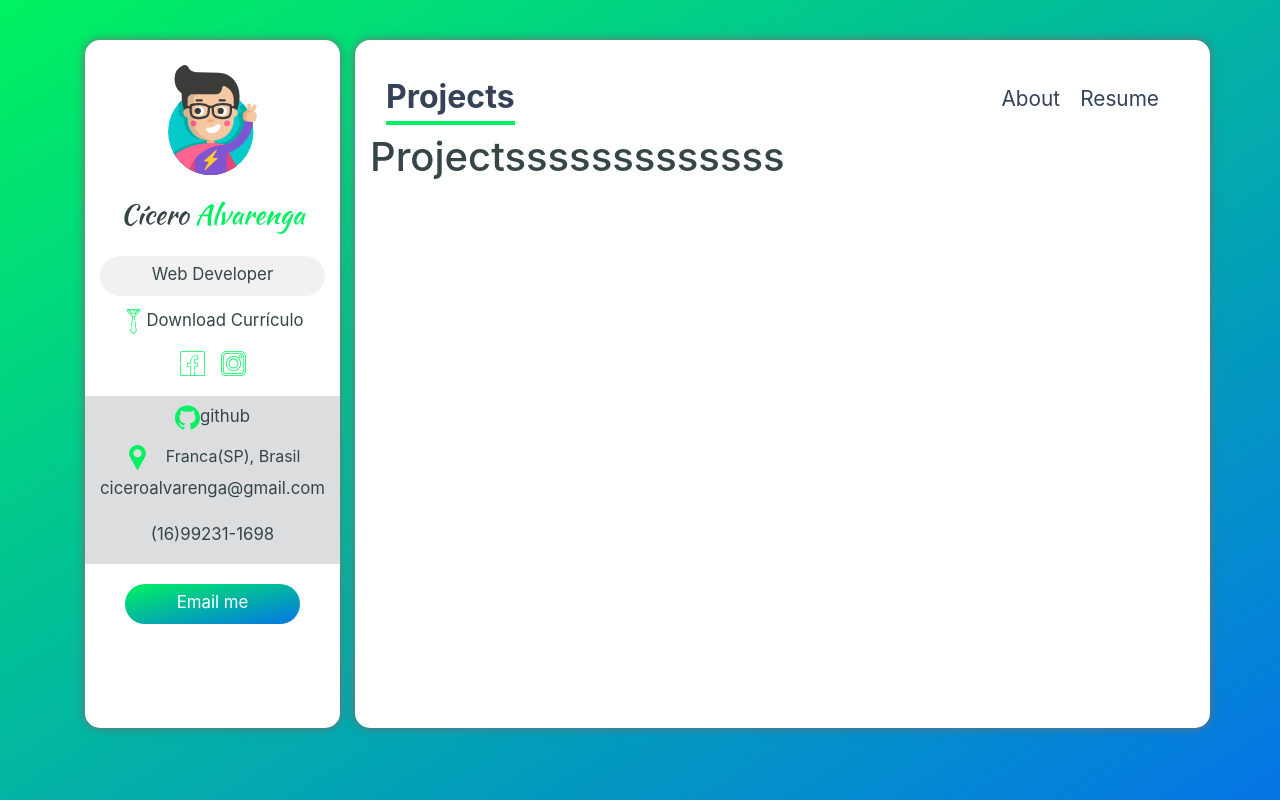
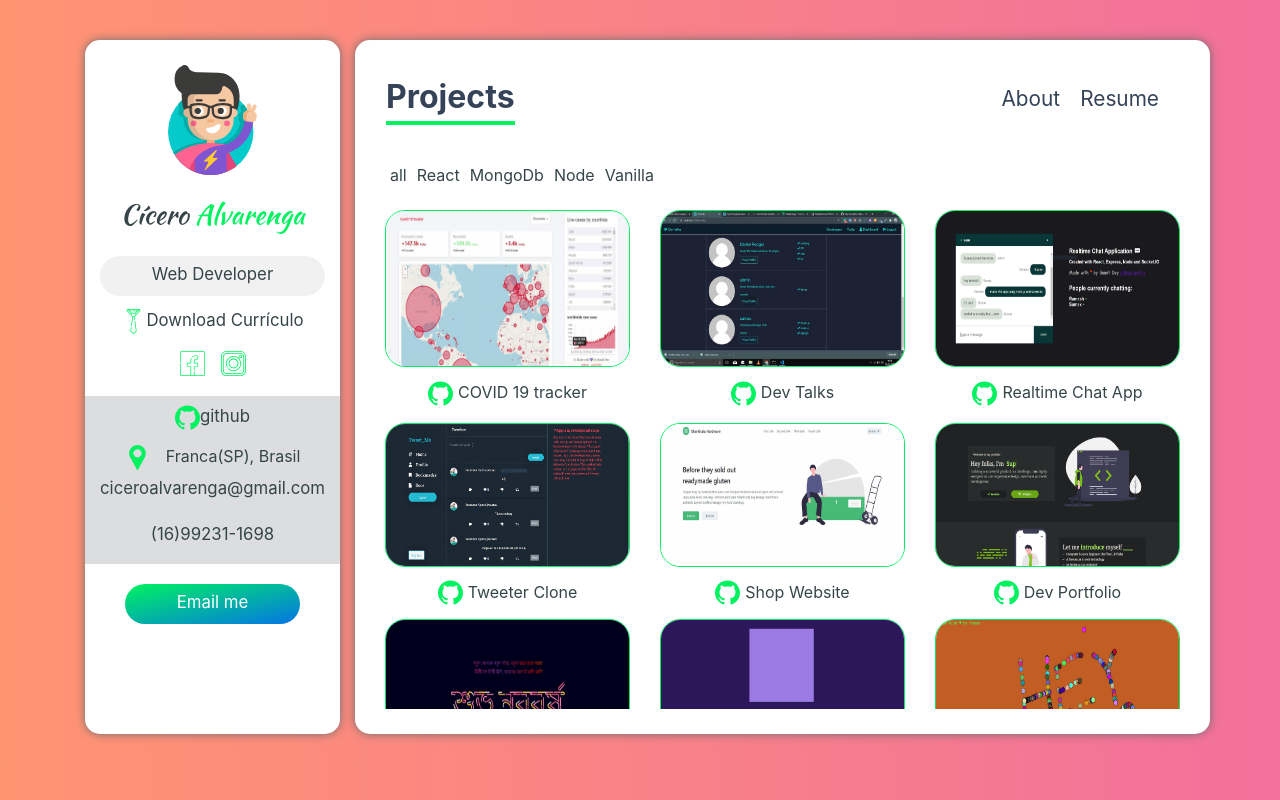
Before and after one commit to ciceroalvarenga/my_portfolio, a React (Create React App) app: page /projects in a window 1280 px wide. Built offline with nearby package versions, Linux system fonts and the light colour scheme.

Commit message:
Animação das barras de progresso

```diff
--- a/src/components/bar/Bar.js
+++ b/src/components/bar/Bar.js
@@ -1,17 +1,29 @@
-import React from 'react';
+import React, { useEffect, useState } from 'react';
 import './bar.css';
 
 export const Bar = ({ value: { icon, name, level } }) => {
-  const bar_width = `${level}%`;
+  const [style, setStyle] = useState({});
+  const [translucit, setTranslucit] = useState({});
+
+  setTimeout(() => {
+    const newStyle = {
+      opacity: 1,
+      width: `${level}%`,
+    };
+    setStyle(newStyle);
+  });
 
   return (
+    <>
       <div className="bar">
-      <div className="bar_wrapper" style={{ width: bar_width }}>
+        <div className="bar_wrapper" style={style}>
           <span className="bar_name">
             <img src={icon} alt="icon" className="bar_icon mr-2" />
             {name}
           </span>
         </div>
+        <div className="spnier" />
       </div>
+    </>
   );
 };
--- a/src/components/bar/bar.css
+++ b/src/components/bar/bar.css
@@ -1,8 +1,11 @@
 .bar {
   width: 90%;
   background-color: #f1f2f3;
+  height: 30px;
+
   border-radius: 20px;
   margin-bottom: 12px;
+  position: relative;
 }
 
 .bar_icon {
@@ -11,9 +14,29 @@
 }
 
 .bar_wrapper {
-  background: linear-gradient(90deg, #00f260, #0575e6);
+  background: linear-gradient(to left, #f2709c, #ff9472);
+  box-shadow: 0 3px 3px -5px #f2709c, 0 2px 5px #f2709c;
   border-radius: 20px;
   padding: 4px 14px;
   color: #fff;
   font-size: 0.9rem;
+  height: 100%;
+  width: 0;
+  opacity: 0;
+  transition: 1s ease 0.3s;
 }
+
+.spnier {
+  border: 4px solid rgba(0, 0, 0, 0.1);
+  border-left-color: #ffffff;
+  height: 20px;
+  width: 20px;
+  border-radius: 50%;
+  animation: spin 1s linear infinite;
+}
+
+@keyframes spin {
+  to {
+    transform: rotate(360deg);
+  }
+}
--- a/src/components/project/Projects.js
+++ b/src/components/project/Projects.js
@@ -1,9 +1,34 @@
-import React from 'react';
+import React, { useState } from 'react';
+import data_projects from '../../data/projects_data';
+import { ProjectCard } from '../projectCard/ProjectCard';
+
+import './projects.css';
 
 export const Projects = () => {
+  const [projects, setProjects] = useState(data_projects);
+
+  const handleFilterCategory = (name) => {
+    console.log('clico');
+    const new_array = data_projects.filter((project) =>
+      project.category.includes(name)
+    );
+    setProjects(new_array);
+  };
+
   return (
-    <div>
-      <h1>Projectsssssssssssss</h1>
+    <div className="container projects">
+      <div className="projects_navbar">
+        <div onClick={() => setProjects(data_projects)}>all</div>
+        <div onClick={() => handleFilterCategory('react')}>React</div>
+        <div onClick={() => handleFilterCategory('mongoDB')}>MongoDb</div>
+        <div onClick={() => handleFilterCategory('node.js')}>Node</div>
+        <div onClick={() => handleFilterCategory('vanilla')}>Vanilla</div>
+      </div>
+      <div className="row">
+        {projects.map((project) => (
+          <ProjectCard key={project.name} project={project} />
+        ))}
+      </div>
     </div>
   );
 };
--- /dev/null
+++ b/src/components/project/projects.css
@@ -0,0 +1,16 @@
+.projects {
+  height: 72vh;
+  padding-top: 30px;
+  overflow-y: auto;
+}
+
+.projects_navbar {
+  display: flex;
+  margin-bottom: 5px;
+}
+
+.projects_navbar > div {
+  margin: 0 5px;
+  font-size: 1rem;
+  cursor: pointer;
+}
--- /dev/null
+++ b/src/components/projectCard/ProjectCard.js
@@ -0,0 +1,24 @@
+import React from 'react';
+import github from '../../assets/icons/github.svg';
+import './projectCard.css';
+
+export const ProjectCard = ({
+  project: { name, image, deployed_url, github_url },
+}) => {
+  return (
+    <div className="projectCard col-md-6 col-lg-4 my-2">
+      <figure className="projectCard_wrapper">
+        <a href={deployed_url} target="_blank">
+          <img src={image} alt={name} className="projectCard_image" />
+        </a>
+
+        <div className="projectCard_title">
+          <a href={github_url} target="_blank">
+            <img src={github} alt="github link" className="projectCard_icon" />
+          </a>
+          {name}
+        </div>
+      </figure>
+    </div>
+  );
+};
--- /dev/null
+++ b/src/components/projectCard/projectCard.css
@@ -0,0 +1,32 @@
+.projectCard_wrapper {
+  margin: 10px 0;
+  width: 100%;
+  height: 100%;
+  min-height: 160px;
+}
+
+.projectCard_image {
+  width: 100%;
+  height: 80%;
+  border-radius: 20px;
+  border: 1px solid #00f260;
+  transition: transform 0.3s linear;
+}
+
+.projectCard_image:hover {
+  transform: scale(1.05);
+}
+
+.projectCard_icon {
+  width: 25px;
+  height: 25px;
+  margin-right: 5px;
+}
+
+.projectCard_title {
+  margin-top: 12px;
+  font-size: 1rem;
+  display: flex;
+  align-items: center;
+  justify-content: center;
+}
--- /dev/null
+++ b/src/data/projects_data.js
@@ -0,0 +1,82 @@
+import tweetme from '../assets/projects_images/tweetme.PNG';
+import chatapp from '../assets/projects_images/chatapp.JPG';
+import hardware_store from '../assets/projects_images/hardware_store.jpg';
+import portfolio from '../assets/projects_images/portfolio.JPG';
+import new_year from '../assets/projects_images/new_year.jpg';
+import color_classification from '../assets/projects_images/color_classification.jpg';
+import blinking from '../assets/projects_images/blinking.JPG';
+import COVID from '../assets/projects_images/COVID.jpg';
+import Dev_talks from '../assets/projects_images/Dev_talks.jpg';
+
+const data_projects = [
+  {
+    name: 'COVID 19 tracker',
+    image: COVID,
+    deployed_url: 'https://covid-19-tracker-by-sumit.web.app/',
+    github_url: 'https://github.com/Dey-Sumit/covid-19-tracker',
+    category: ['react.js'],
+  },
+
+  {
+    name: 'Dev Talks',
+    image: Dev_talks,
+    deployed_url: 'https://dev-talks.herokuapp.com/',
+    github_url: 'https://github.com/Dey-Sumit/Dev-talks',
+    category: ['node.js', 'mongoDB', 'react.js'],
+  },
+
+  {
+    name: 'Realtime Chat App',
+    image: chatapp,
+    deployed_url: 'https://sumit-chat.netlify.app/',
+    github_url: 'https://github.com/Dey-Sumit/chat-app-socket.io-react-node',
+    category: ['node', 'socket.io', 'react'],
+  },
+
+  {
+    name: 'Tweeter Clone',
+    image: tweetme,
+    deployed_url: 'http://sumaxtweetme.pythonanywhere.com/',
+    github_url: 'https://github.com/Dey-Sumit/tweetme',
+    category: ['django', 'react'],
+  },
+
+  {
+    name: 'Shop Website',
+    image: hardware_store,
+    deployed_url: '!#',
+    category: ['html_css', 'vanilla'],
+  },
+
+  {
+    name: 'Dev Portfolio',
+    image: portfolio,
+    deployed_url: 'http://suprateem.herokuapp.com/',
+    category: ['vanilla'],
+  },
+
+  {
+    name: 'Bengali New Year',
+    image: new_year,
+    deployed_url: 'https://dey-sumit.github.io/NewYear/',
+    category: ['vanilla'],
+  },
+
+  {
+    name: 'Color Classification using tf.js',
+    image: color_classification,
+    deployed_url: '!#',
+    github_url: 'https://github.com/Dey-Sumit/color-classification',
+    category: ['node', 'machine_learning'],
+  },
+
+  {
+    name: 'Blinking bubbles',
+    image: blinking,
+    deployed_url: 'https://dey-sumit.github.io/Blinking_Bubbles/',
+    github_url: 'https://github.com/Dey-Sumit/Blinking_Bubbles',
+    category: ['processing'],
+  },
+];
+
+export default data_projects;
--- a/src/index.css
+++ b/src/index.css
@@ -1,9 +1,18 @@
 @import url('https://fonts.googleapis.com/css2?family=Kaushan+Script&family=Merriweather:wght@300&display=swap');
 
 body {
-  background-image: linear-gradient(to right bottom, #00f260, #0575e6);
+  background: linear-gradient(to left, #f2709c, #ff9472);
+
   background-attachment: fixed;
   color: #354548;
+}
+
+::-webkit-scrollbar {
+  width: 10px;
+}
+
+::-webkit-scrollbar-thumb {
+  background: linear-gradient(to left, #f2709c, #ff9472);
 }
 
 a {
```
Lines whose indentation alone changed are shown as unchanged.
